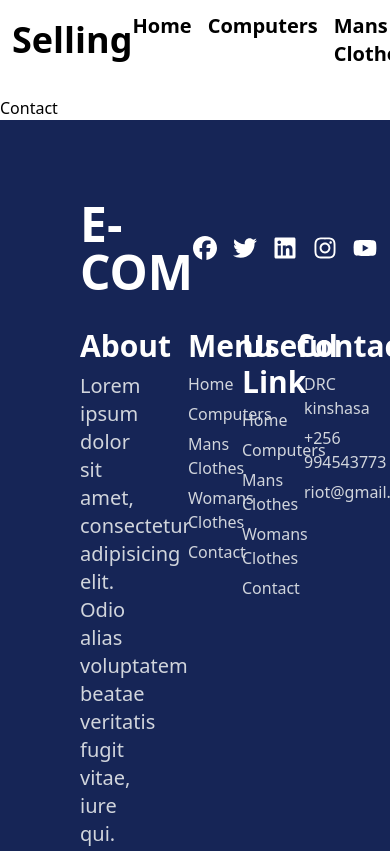
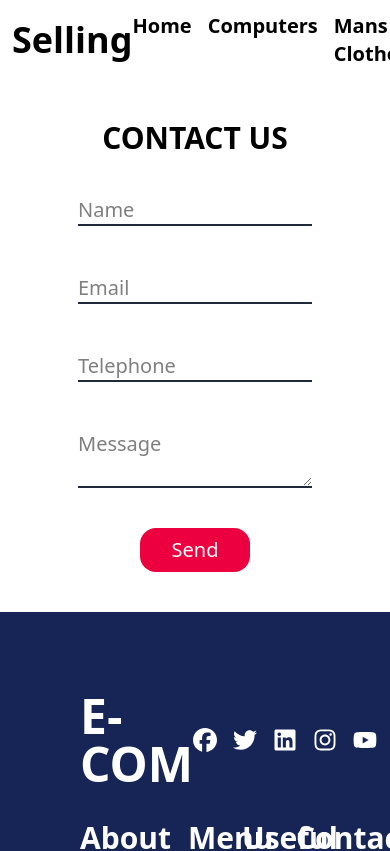
Before and after one commit to RIO-T-PRO/ecommerce, a Next.js app: page /contact in a window 390 px wide. Shown: the top 851 px of the page. Built offline with nearby package versions, Linux system fonts and the light colour scheme.

Commit message:
Just finish the contact before the responsive

```diff
--- a/src/app/contact/page.tsx
+++ b/src/app/contact/page.tsx
@@ -1,7 +1,42 @@
 import React from "react";
 
 const Page = () => {
-  return <div>Contact</div>;
+  return (
+    <div className="flex flex-col max-w-5xl mx-auto space-y-10 my-10">
+      <h2 className="text-3xl text-center font-bold text-black ">CONTACT US</h2>
+
+      <div className="flex justify-center items-center">
+        <form action="" className="flex flex-col w-3/5 space-y-12">
+          <input
+            type="text"
+            placeholder="Name"
+            className="text-xl border-b-2 border-b-gray-800 w-full outline-none"
+          />
+          <input
+            type="text"
+            placeholder="Email"
+            className="text-xl border-b-2 border-b-gray-800 w-full outline-none"
+          />
+          <input
+            type="text"
+            placeholder="Telephone"
+            className="text-xl border-b-2 border-b-gray-800 w-full outline-none"
+          />
+          <textarea
+            name="Message"
+            placeholder="Message"
+            className="text-xl border-b-2 border-b-gray-800 w-full h-full outline-none"
+          ></textarea>
+        </form>
+      </div>
+
+      <div className="flex justify-center items-center">
+        <button className="text-center px-8 text-xl py-2 rounded-2xl bg-rose-600 text-white">
+          Send
+        </button>
+      </div>
+    </div>
+  );
 };
 
 export default Page;
--- a/src/components/navbar.tsx
+++ b/src/components/navbar.tsx
@@ -6,7 +6,7 @@ import { FaSearch, FaShoppingCart } from "react-icons/fa";
 const Header = () => {
   return (
     <div className="flex justify-between items-center p-3 sticky top-0 bg-white/10 backdrop-blur-2xl mb-4">
-      <h3 className="font-bold text-4xl">Selling</h3>
+      <h2 className="font-bold text-4xl">Selling</h2>
       <nav className="flex">
         <FaBars className="hidden" />
         <ul className="flex gap-4 text-xl font-semibold">
```
